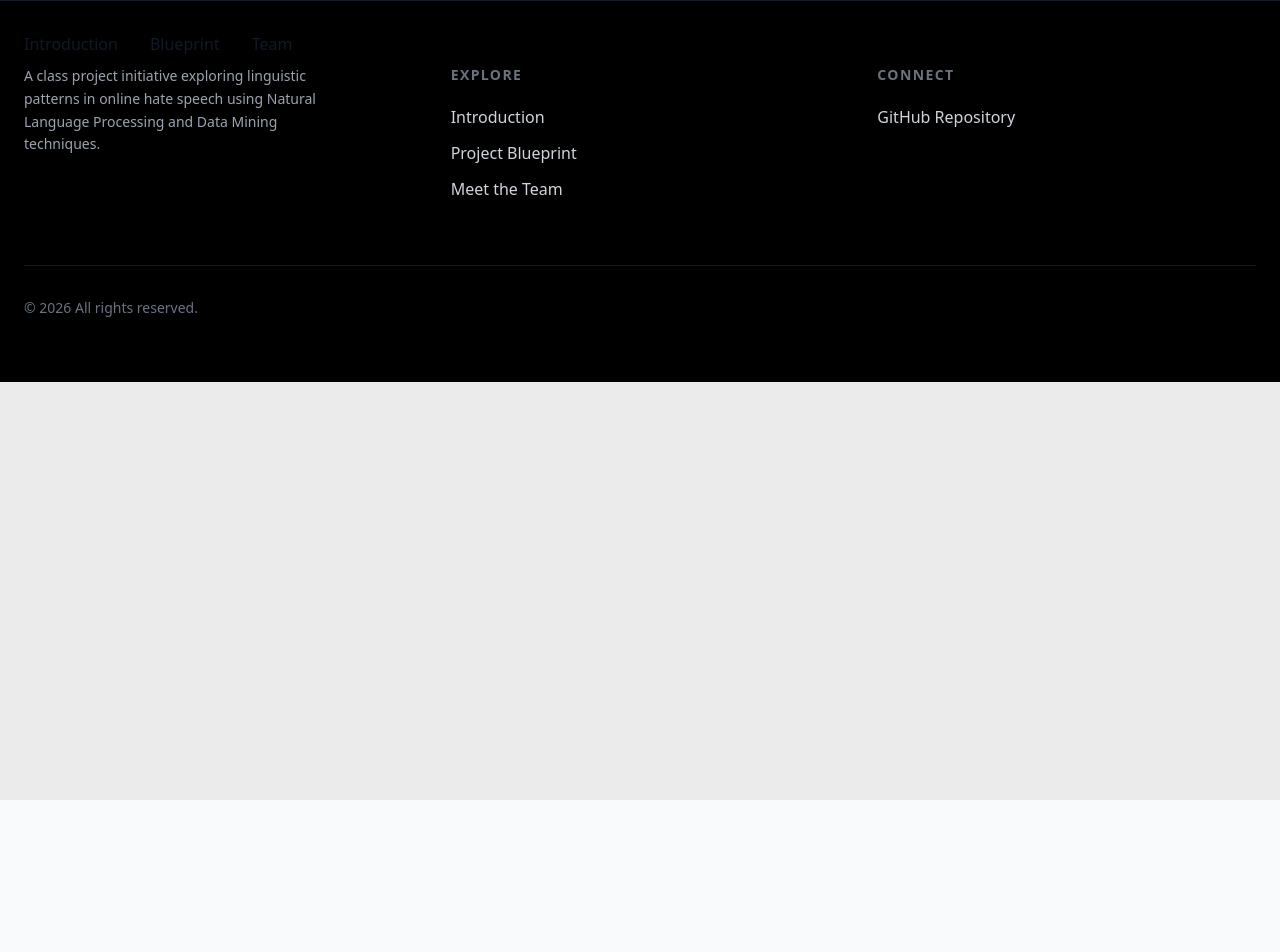
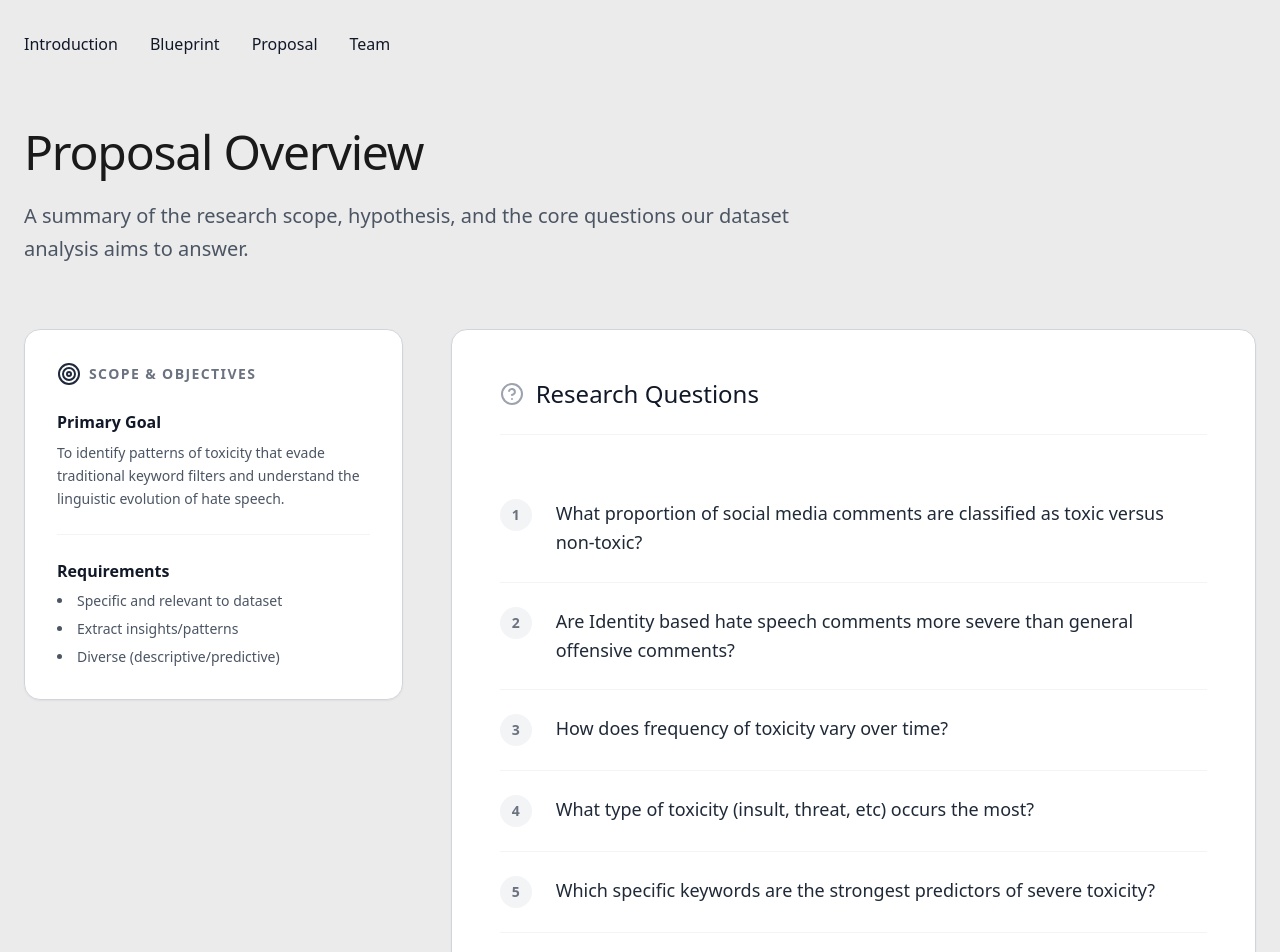
Before and after one commit to glenpaulson/toxicity-mining-website, a React (Vite) app in the folder project-website/: page /proposal in a window 1280 px wide. Shown: the top 952 px of the page. Before the commit the page ends 800 px from the top, so only its background shows below. Built offline with nearby package versions, Linux system fonts and the light colour scheme.

Commit message:
feat: add proposal page

```diff
--- a/project-website/src/App.tsx
+++ b/project-website/src/App.tsx
@@ -3,6 +3,7 @@ import Navbar from "./components/Navbar";
 import Landing from "./pages/Landing";
 import Blueprint from "./pages/Blueprint";
 import Footer from "./components/Footer";
+import Proposal from "./pages/Proposal";
 
 function App() {
   return (
@@ -13,6 +14,7 @@ function App() {
           <Routes>
             <Route path="/" element={<Landing />} />
             <Route path="/blueprint" element={<Blueprint />} />{" "}
+            <Route path="/proposal" element={<Proposal />} />{" "}
           </Routes>
         </main>
         <Footer />
--- a/project-website/src/components/Footer.tsx
+++ b/project-website/src/components/Footer.tsx
@@ -40,6 +40,13 @@ const Footer = () => {
               Project Blueprint
             </Link>
             <Link
+              to="/proposal"
+              onClick={scrollToTop}
+              className="text-gray-300 hover:text-white transition-colors w-fit"
+            >
+              Proposal Overview
+            </Link>
+            <Link
               to="/team"
               onClick={scrollToTop}
               className="text-gray-300 hover:text-white transition-colors w-fit"
--- a/project-website/src/components/Navbar.tsx
+++ b/project-website/src/components/Navbar.tsx
@@ -42,6 +42,7 @@ const Navbar = () => {
   const navLinks = [
     { name: "Introduction", href: "/", targetId: "introduction" },
     { name: "Blueprint", href: "/blueprint" },
+    { name: "Proposal", href: "/proposal" },
     { name: "Team", href: "/team" },
   ];
 
--- /dev/null
+++ b/project-website/src/pages/Proposal.tsx
@@ -0,0 +1,91 @@
+import { HelpCircle, Target } from "lucide-react";
+
+const Proposal = () => {
+  const researchQuestions = [
+    "What proportion of social media comments are classified as toxic versus non-toxic?",
+    "Are Identity based hate speech comments more severe than general offensive comments?",
+    "How does frequency of toxicity vary over time?",
+    "What type of toxicity (insult, threat, etc) occurs the most?",
+    "Which specific keywords are the strongest predictors of severe toxicity?",
+    "Does the model misclassify non english speaker’s text more often?",
+    "Is there a relationship between toxicity and number of upvotes on reddit?",
+    "Is the model able to separate sarcasm from actual toxicity?",
+    "Which subreddits contain the highest concentration of toxic posts?",
+    "To what extent can Transformer-based models differentiate between generic offensive language and targeted hate speech?",
+  ];
+
+  return (
+    <div className="bg-[#EBEBEB] min-h-screen pt-32 pb-20 px-6">
+      <div className="max-w-7xl mx-auto">
+        <div className="mb-16">
+          <h1 className="text-4xl md:text-5xl font-medium tracking-tight text-[#1a1a1a] mb-6">
+            Proposal Overview
+          </h1>
+          <p className="text-xl text-gray-600 leading-relaxed max-w-3xl">
+            A summary of the research scope, hypothesis, and the core questions
+            our dataset analysis aims to answer.
+          </p>
+        </div>
+
+        <div className="grid grid-cols-1 lg:grid-cols-3 gap-12">
+          <div className="lg:col-span-1">
+            <div className="bg-white p-8 rounded-2xl border border-gray-300 shadow-sm sticky top-32">
+              <div className="flex items-center gap-2 mb-6">
+                <Target className="text-black-600" size={24} />
+                <h3 className="text-sm font-bold uppercase tracking-widest text-gray-500">
+                  Scope & Objectives
+                </h3>
+              </div>
+
+              <div className="space-y-6">
+                <div>
+                  <h4 className="font-bold text-gray-900 mb-2">Primary Goal</h4>
+                  <p className="text-gray-600 text-sm leading-relaxed">
+                    To identify patterns of toxicity that evade traditional
+                    keyword filters and understand the linguistic evolution of
+                    hate speech.
+                  </p>
+                </div>
+
+                <div className="pt-6 border-t border-gray-100">
+                  <h4 className="font-bold text-gray-900 mb-2">Requirements</h4>
+                  <ul className="text-gray-600 text-sm space-y-2 list-disc list-inside">
+                    <li>Specific and relevant to dataset</li>
+                    <li>Extract insights/patterns</li>
+                    <li>Diverse (descriptive/predictive)</li>
+                  </ul>
+                </div>
+              </div>
+            </div>
+          </div>
+
+          <div className="lg:col-span-2">
+            <div className="bg-white p-8 md:p-12 border border-gray-300 shadow-sm rounded-2xl">
+              <div className="flex items-center gap-3 mb-10 border-b border-gray-100 pb-6">
+                <HelpCircle className="text-gray-400" size={24} />
+                <h2 className="text-2xl font-medium text-gray-900">
+                  Research Questions
+                </h2>
+              </div>
+
+              <div className="space-y-0 divide-y divide-gray-100">
+                {researchQuestions.map((question, index) => (
+                  <div key={index} className="py-6 flex gap-6 items-start">
+                    <span className="flex-shrink-0 w-8 h-8 flex items-center justify-center rounded-full bg-gray-100 text-gray-500 font-bold text-sm">
+                      {index + 1}
+                    </span>
+                    <p className="text-gray-800 text-lg leading-relaxed font-light">
+                      {question}
+                    </p>
+                  </div>
+                ))}
+              </div>
+            </div>
+          </div>
+        </div>
+      </div>
+    </div>
+  );
+};
+
+export default Proposal;
```
